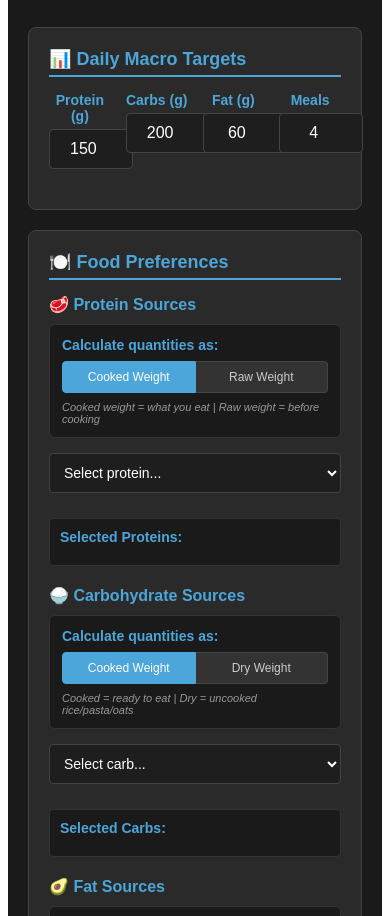
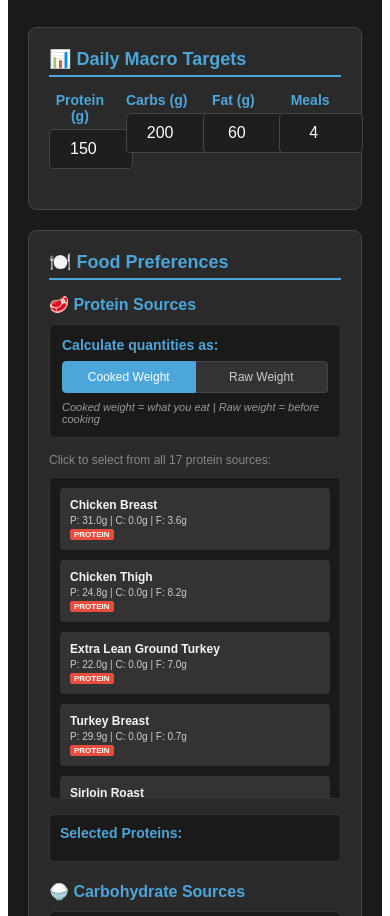
Before and after one commit to BuiltTrainingInc/nutrition-calculator, a plain HTML site: page meal-plan-usda.html in a window 390 px wide. Shown: the part 177-1093 px from the top of the page. Drawn offline with nearby package versions, Linux system fonts and the light colour scheme.

Commit message:
Update meal-plan-usda.html

```diff
--- a/meal-plan-usda.html
+++ b/meal-plan-usda.html
@@ -78,25 +78,70 @@
             font-size: 16px;
         }
 
-        .food-dropdown {
-            width: 100%;
+        .food-grid {
+            display: grid;
+            grid-template-columns: repeat(auto-fill, minmax(250px, 1fr));
+            gap: 10px;
+            max-height: 300px;
+            overflow-y: auto;
+            border: 1px solid #333;
+            border-radius: 4px;
             padding: 10px;
-            background: #1e1e1e;
-            color: white;
-            border: 1px solid #444;
-            border-radius: 4px;
-            margin-bottom: 10px;
-            font-size: 14px;
-            cursor: pointer;
+            background: #1a1a1a;
         }
 
-        .food-dropdown option {
-            background: #1e1e1e;
-            color: white;
-            padding: 5px;
+        .food-item {
+            background: #333;
+            padding: 8px;
+            border-radius: 4px;
+            cursor: pointer;
+            border: 2px solid transparent;
+            transition: all 0.2s ease;
+            font-size: 12px;
         }
 
+        .food-item:hover {
+            background: #444;
+            border-color: #4da6d9;
+        }
 
+        .food-item.selected {
+            background: #4da6d9;
+            color: white;
+            border-color: #4da6d9;
+        }
+
+        .food-name {
+            font-weight: bold;
+            margin-bottom: 3px;
+        }
+
+        .food-macros {
+            font-size: 10px;
+            color: #ccc;
+        }
+
+        .selected.food-macros {
+            color: white;
+        }
+
+        .food-badges {
+            display: flex;
+            gap: 5px;
+            margin-top: 3px;
+        }
+
+        .macro-badge {
+            padding: 1px 4px;
+            border-radius: 2px;
+            font-size: 8px;
+            font-weight: bold;
+        }
+
+        .protein-badge { background: #e74c3c; color: white; }
+        .carb-badge { background: #f39c12; color: white; }
+        .fat-badge { background: #9b59b6; color: white; }
+        .mixed-badge { background: #34495e; color: white; }
 
         .selected-foods {
             margin-top: 15px;
@@ -285,11 +330,7 @@
             margin-top: 15px;
         }
 
-        .loading {
-            text-align: center;
-            color: #4da6d9;
-            font-style: italic;
-        }
+
 
         .weight-toggle {
             background: #1a1a1a;
@@ -411,10 +452,8 @@
                 </div>
                 <small class="toggle-explanation">Cooked weight = what you eat | Raw weight = before cooking</small>
             </div>
-            <select class="food-dropdown" id="proteinDropdown" onchange="selectFoodFromDropdown('protein')">
-                <option value="">Select a protein source...</option>
-            </select>
-
+            <p style="color: #888; font-size: 12px; margin-bottom: 10px;">Click to select from all 17 protein sources:</p>
+            <div class="food-grid" id="proteinGrid"></div>
             <div class="selected-foods">
                 <h4>Selected Proteins:</h4>
                 <div class="selected-food-tags" id="selectedProteins"></div>
@@ -432,10 +471,8 @@
                 </div>
                 <small class="toggle-explanation">Cooked = ready to eat | Dry = uncooked rice/pasta/oats</small>
             </div>
-            <select class="food-dropdown" id="carbDropdown" onchange="selectFoodFromDropdown('carb')">
-                <option value="">Select a carbohydrate source...</option>
-            </select>
-
+            <p style="color: #888; font-size: 12px; margin-bottom: 10px;">Click to select from all 14 carbohydrate sources:</p>
+            <div class="food-grid" id="carbGrid"></div>
             <div class="selected-foods">
                 <h4>Selected Carbs:</h4>
                 <div class="selected-food-tags" id="selectedCarbs"></div>
@@ -453,10 +490,8 @@
                 </div>
                 <small class="toggle-explanation">As served = ready to eat | Raw = before preparation</small>
             </div>
-            <select class="food-dropdown" id="fatDropdown" onchange="selectFoodFromDropdown('fat')">
-                <option value="">Select a fat source...</option>
-            </select>
-
+            <p style="color: #888; font-size: 12px; margin-bottom: 10px;">Click to select from all 10 fat sources:</p>
+            <div class="food-grid" id="fatGrid"></div>
             <div class="selected-foods">
                 <h4>Selected Fats:</h4>
                 <div class="selected-food-tags" id="selectedFats"></div>
@@ -474,10 +509,8 @@
                 </div>
                 <small class="toggle-explanation">As served = ready to eat | Raw = before cooking</small>
             </div>
-            <select class="food-dropdown" id="veggieDropdown" onchange="selectFoodFromDropdown('veggie')">
-                <option value="">Select fruits & vegetables...</option>
-            </select>
-
+            <p style="color: #888; font-size: 12px; margin-bottom: 10px;">Click to select from all 13 fruits & vegetables:</p>
+            <div class="food-grid" id="veggieGrid"></div>
             <div class="selected-foods">
                 <h4>Selected Fruits & Vegetables:</h4>
                 <div class="selected-food-tags" id="selectedVeggies"></div>
@@ -662,48 +695,90 @@ function isUSDAFoodCooked(food) {
     return name.includes('cooked') || name.includes('boiled') || name.includes('prepared');
 }
 
-// Populate dropdown with foods from a category
-function populateDropdown(category) {
-    const dropdown = document.getElementById(`${category}Dropdown`);
-    const foods = foodDatabase[category] || [];
+// Food classification functions
+function getFoodMacroType(food) {
+    const protein = food.protein || 0;
+    const carbs = food.carbs || 0;
+    const fat = food.fat || 0;
 
-    // Clear existing options except the first one
-    dropdown.innerHTML = `<option value="">Select ${category === 'veggie' ? 'fruits & vegetables' : category}...</option>`;
+    const totalMacros = protein * 4 + carbs * 4 + fat * 9;
+    if (totalMacros === 0) return 'mixed';
 
-    // Add food options
-    foods.forEach(food => {
-        const option = document.createElement('option');
-        option.value = food.id;
-        option.textContent = `${food.name} (P:${food.protein.toFixed(1)}g C:${food.carbs.toFixed(1)}g F:${food.fat.toFixed(1)}g)`;
-        dropdown.appendChild(option);
+    const proteinPercent = (protein * 4 / totalMacros) * 100;
+    const carbPercent = (carbs * 4 / totalMacros) * 100;
+    const fatPercent = (fat * 9 / totalMacros) * 100;
+
+    if (proteinPercent >= 40) return 'protein';
+    if (carbPercent >= 50) return 'carb';
+    if (fatPercent >= 50) return 'fat';
+    return 'mixed';
+}
+
+function isVegetableOrFruit(food) {
+    const name = food.name.toLowerCase();
+    const keywords = ['vegetable', 'fruit', 'berry', 'green', 'spinach', 'lettuce', 'broccoli', 'carrot', 'tomato', 'apple', 'banana', 'orange', 'grape', 'strawberry', 'blueberries'];
+    return keywords.some(keyword => name.includes(keyword)) || (food.carbs > 0 && food.carbs < 20 && food.protein < 5);
+}
+
+function getMacroBadge(type) {
+    const badges = {
+        'protein': '<span class="macro-badge protein-badge">PROTEIN</span>',
+        'carb': '<span class="macro-badge carb-badge">CARB</span>',
+        'fat': '<span class="macro-badge fat-badge">FAT</span>',
+        'mixed': '<span class="macro-badge mixed-badge">MIXED</span>'
+    };
+    return badges[type] || '';
+}
+
+// Display all foods in each category
+function loadAllFoods() {
+    const categories = ['protein', 'carb', 'fat', 'veggie'];
+    categories.forEach(category => {
+        const grid = document.getElementById(`${category}Grid`);
+        displayFoods(category, foodDatabase[category]);
     });
 }
 
-// Handle dropdown selection
-function selectFoodFromDropdown(category) {
-    const dropdown = document.getElementById(`${category}Dropdown`);
-    const foodId = dropdown.value;
+// Display foods in grid
+function displayFoods(category, foods) {
+    const grid = document.getElementById(`${category}Grid`);
 
-    if (!foodId) return;
+    const foodsHTML = foods.map(food => {
+        const macroType = getFoodMacroType(food);
+        const badge = getMacroBadge(macroType);
+        const isSelected = selectedFoods[category].some(f => f.id === food.id);
 
-    // Find the selected food
-    const food = foodDatabase[category].find(f => f.id === foodId);
-    if (!food) return;
+        let displayName = food.name;
+        if (displayName.length > 30) {
+            displayName = displayName.substring(0, 30) + '...';
+        }
 
-    // Check if already selected
-    const alreadySelected = selectedFoods[category].some(f => f.id === food.id);
-    if (alreadySelected) {
-        dropdown.value = ""; // Reset dropdown
-        return;
+        return `
+            <div class="food-item ${isSelected ? 'selected' : ''}" onclick="toggleFood('${category}', ${JSON.stringify(food).replace(/"/g, '&quot;')})">
+                <div class="food-name">${displayName}</div>
+                <div class="food-macros ${isSelected ? 'selected' : ''}">
+                    P: ${food.protein.toFixed(1)}g | C: ${food.carbs.toFixed(1)}g | F: ${food.fat.toFixed(1)}g
+                </div>
+                <div class="food-badges">${badge}</div>
+            </div>
+        `;
+    }).join('');
+
+    grid.innerHTML = foodsHTML;
+}
+
+// Toggle food selection
+function toggleFood(category, food) {
+    const existingIndex = selectedFoods[category].findIndex(f => f.id === food.id);
+
+    if (existingIndex >= 0) {
+        selectedFoods[category].splice(existingIndex, 1);
+    } else {
+        selectedFoods[category].push(food);
     }
 
-    // Add to selected foods
-    selectedFoods[category].push(food);
     updateSelectedFoodsDisplay(category);
     updateGenerateButton();
-
-    // Reset dropdown
-    dropdown.value = "";
 }
 
 // Update selected foods display
@@ -734,6 +809,10 @@ function removeFood(category, foodId) {
     selectedFoods[category] = selectedFoods[category].filter(f => f.id !== foodId);
     updateSelectedFoodsDisplay(category);
     updateGenerateButton();
+
+    // Refresh the food grid to show updated selection
+    const grid = document.getElementById(`${category}Grid`);
+    displayFoods(category, foodDatabase[category]);
 }
 
 // Update generate button state
@@ -1273,11 +1352,8 @@ function downloadMealPlan() {
 document.addEventListener('DOMContentLoaded', function() {
     updateGenerateButton();
 
-    // Populate all dropdowns with foods
-    const categories = ['protein', 'carb', 'fat', 'veggie'];
-    categories.forEach(category => {
-        populateDropdown(category);
-    });
+    // Load all foods from built-in database
+    loadAllFoods();
 
     console.log('✅ Loaded built-in food database with',
         Object.values(foodDatabase).reduce((sum, cat) => sum + cat.length, 0), 'foods');
```
